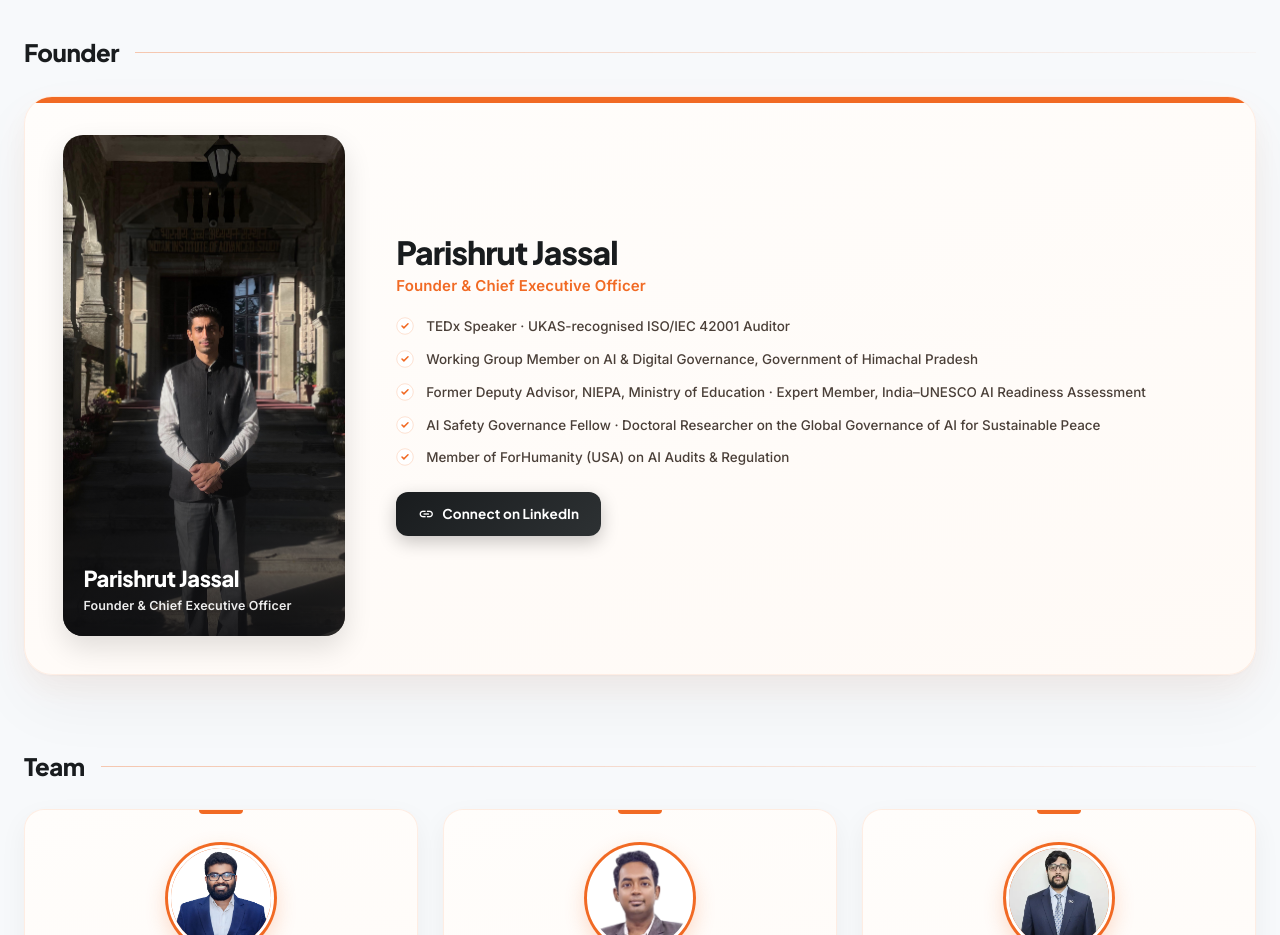
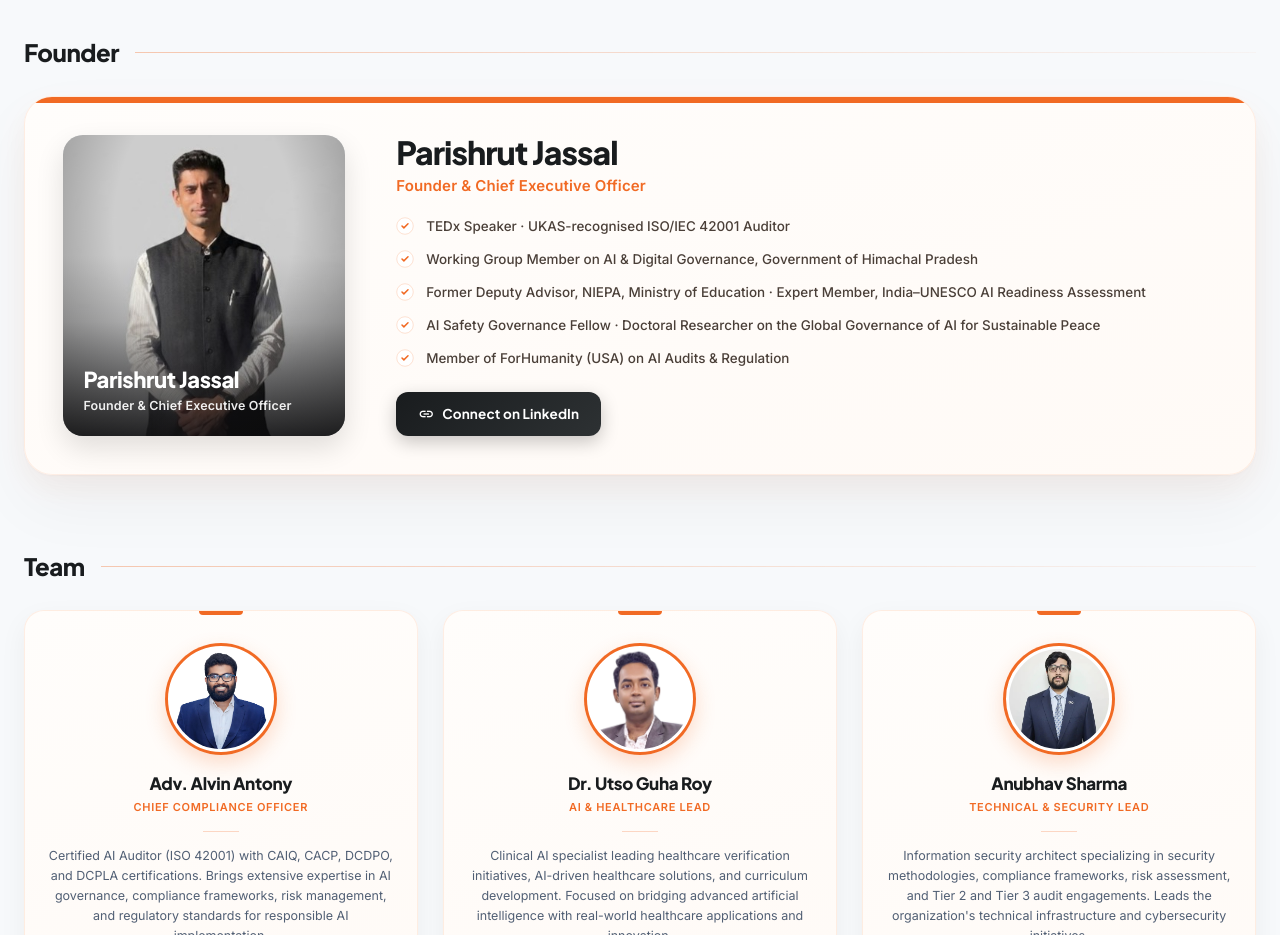
Before and after one commit to governAI-techteam/sitegovernai, a Next.js app: page / in a window 1280 px wide. Shown: the part 4220-5155 px from the top of the page. Built offline with nearby package versions, Linux system fonts and the light colour scheme.

Commit message:
chore: update founder image, layout, LinkedIn buttons, team content

```diff
--- a/src/components/molecules/ImageCard.jsx
+++ b/src/components/molecules/ImageCard.jsx
@@ -11,7 +11,7 @@ import Image from 'next/image';
 const founder = {
   name: 'Parishrut Jassal',
   role: 'Founder & Chief Executive Officer',
-  image: '/assets/img/founder/founder.png',
+  image: '/assets/img/founder/founder.jpg',
   linkedin: 'https://linkedin.com/in/parishrut-jassal',
   highlights: [
     'TEDx Speaker · UKAS-recognised ISO/IEC 42001 Auditor',
@@ -351,7 +351,6 @@ function FeatureCard({ person, eyebrow, reverse = false, delay = 0, accent = 'fo
           flex: '0 0 clamp(180px, 22vw, 300px)',
           borderRadius: '20px',
           overflow: 'hidden',
-          minHeight: '300px',
           background: tokens.surfaceContainer,
           boxShadow: '0 12px 28px rgba(0,0,0,0.12)',
         }}
@@ -359,23 +358,30 @@ function FeatureCard({ person, eyebrow, reverse = false, delay = 0, accent = 'fo
         <Image
           src={person.image}
           alt={person.name}
-          width={400}
-          height={480}
+          fill
           style={{
-            width: '100%',
-            height: '100%',
             objectFit: 'cover',
-            objectPosition: 'top',
-            display: 'block',
+            objectPosition: 'center top',
           }}
         />
         {/* bottom gradient with name */}
         <div
+          aria-hidden="true"
           style={{
             position: 'absolute',
             inset: 0,
             background:
               'linear-gradient(to top, rgba(15,15,17,0.85) 0%, rgba(15,15,17,0.15) 38%, transparent 60%)',
+            pointerEvents: 'none',
+          }}
+        />
+        {/* Vignette overlay */}
+        <div
+          aria-hidden="true"
+          style={{
+            position: 'absolute',
+            inset: 0,
+            background: 'radial-gradient(ellipse at 50% 30%, transparent 45%, rgba(0,0,0,0.35) 100%)',
             pointerEvents: 'none',
           }}
         />
@@ -418,7 +424,6 @@ function FeatureCard({ person, eyebrow, reverse = false, delay = 0, accent = 'fo
       {/* Details */}
       <div
         style={{
-          flex: 1,
           display: 'flex',
           flexDirection: 'column',
           justifyContent: 'center',
```
Also changed, not shown: public/assets/img/founder/founder.jpg (added), public/assets/img/founder/founder.png (deleted).
